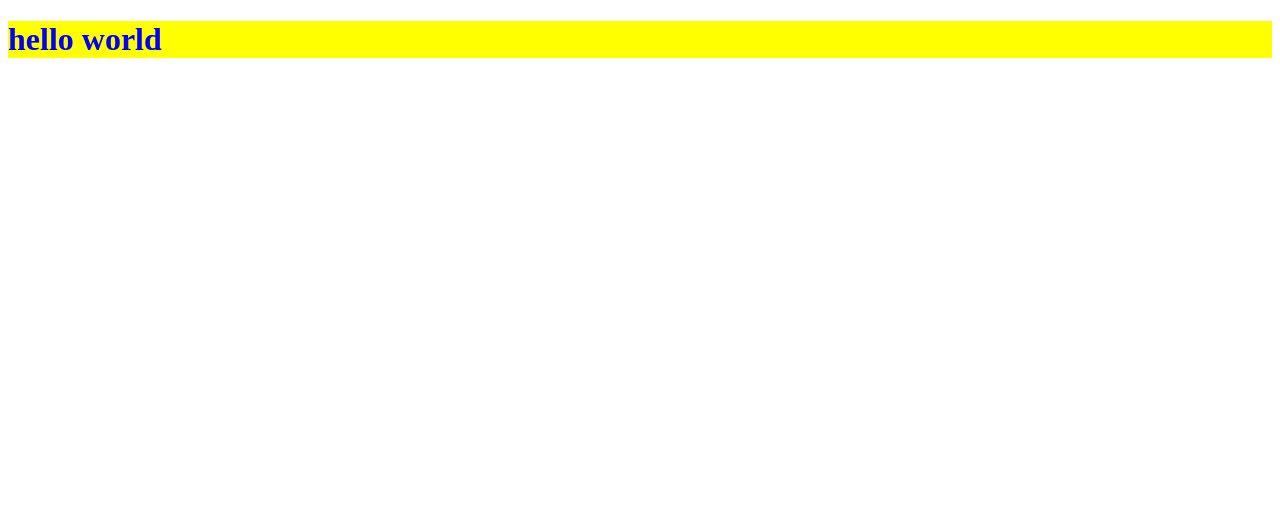
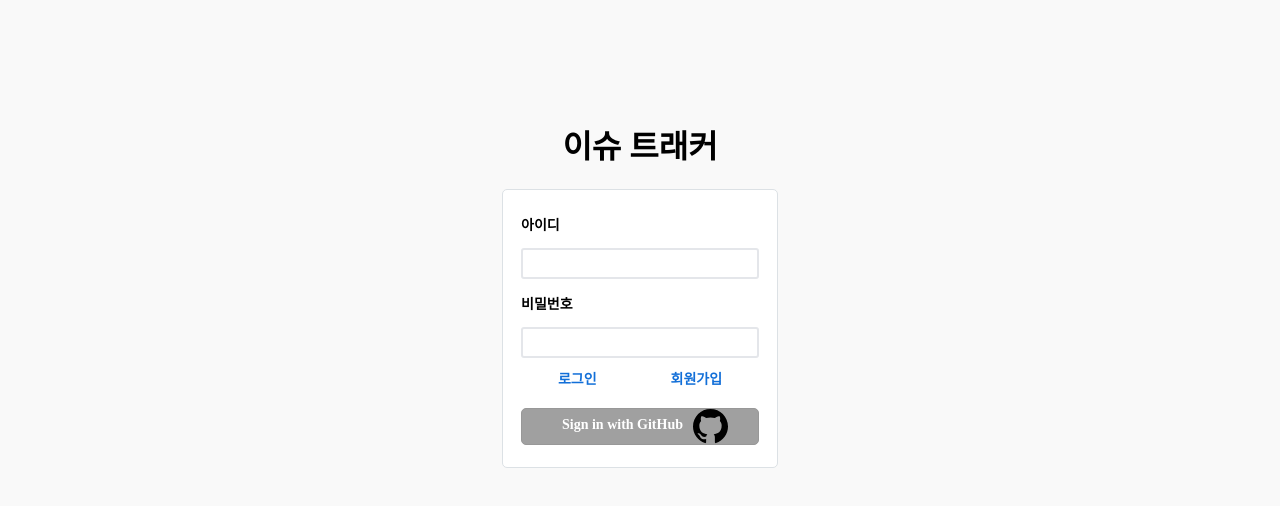
Before and after one commit to boostcamp-2020/IssueTracker-08, a React app in the folder Client/: page / in a window 1280 px wide. Shown: the top 506 px of the page. Built offline with nearby package versions, Linux system fonts and the light colour scheme.

Commit message:
Feat : #113 기초 UI 구축
- 로그인 페이지 HTML/CSS 작업
- 깃헙 로그인 클릭 시 Github OAuth 로그인 요청

```diff
--- a/Client/src/App.scss
+++ b/Client/src/App.scss
@@ -1,3 +1,8 @@
 .App {
-  color: blue;
+  display: flex;
 }
+
+body {
+  margin: 0px;
+  padding: 0px;
+}
--- a/Client/src/pages/login/LoginPage.jsx
+++ b/Client/src/pages/login/LoginPage.jsx
@@ -2,8 +2,35 @@ import React, { useState, Component } from 'react';
 import './LoginPage.scss';
 export default function LoginPage() {
   return (
-    <div>
-      <h1>hello world</h1>
-    </div>
+      <div class="container">
+        <div class="title">
+          <h1>이슈 트래커</h1>
+        </div>
+
+        <div class="login">
+          <div class="id">
+            <p>아이디</p>
+            <input type="text"></input>
+          </div>
+
+          <div class="password">
+            <p>비밀번호</p>
+            <input type="password"></input>
+          </div>
+
+          <div class="routes">
+            <a href="">로그인</a>
+            <a href="">회원가입</a>
+          </div>
+
+          <a href="http://127.0.0.1:8080/auth/github/">
+            <div class="github-login">
+              <p>Sign in with GitHub</p>
+              <img src="/images/github.svg"></img>
+            </div>
+          </a>
+        </div>
+
+      </div>
   );
 }
--- a/Client/src/pages/login/LoginPage.scss
+++ b/Client/src/pages/login/LoginPage.scss
@@ -1,3 +1,66 @@
-div {
-  background-color: yellow;
+body {
+  background-color: #f9f9f9;
 }
+
+.container {
+  margin: auto;
+  margin-top: 100px;
+
+  .title {
+    text-align: center;
+  }
+
+  .login {
+    background-color: white;
+    border: solid 1px #dce1e5;
+    border-radius: 5px;
+    font-weight: bold;
+    font-size: 14px;
+    padding: 10px 18px 22px 18px;
+
+    input {
+      border: solid 2px #e4e6ea;
+      border-radius: 3px;
+      box-shadow: 3px;
+      width: 230px;
+      height: 25px;
+    }
+
+    .routes {
+      display: flex;
+      justify-content: space-around;
+      margin-top: 10px;
+
+      a {
+        color: #126fd8;
+        text-decoration: none;
+      }
+    }
+
+    a {
+      text-decoration: none;
+
+      .github-login {
+        display: flex;
+        text-align: center;
+        background-color: #a0a0a0;
+        border: solid 1px #989898;
+        border-radius: 5px;
+        height: 35px;
+        margin-top: 20px;
+
+        p {
+          color: white;
+          font-weight: bold;
+          margin: auto;
+          margin-top: 8px;
+          margin-left: 40px;
+        }
+
+        img {
+          padding-right: 30px;
+        }
+      }
+    }
+  }
+}
```
Also changed, not shown: Client/public/images/github.svg (added).
